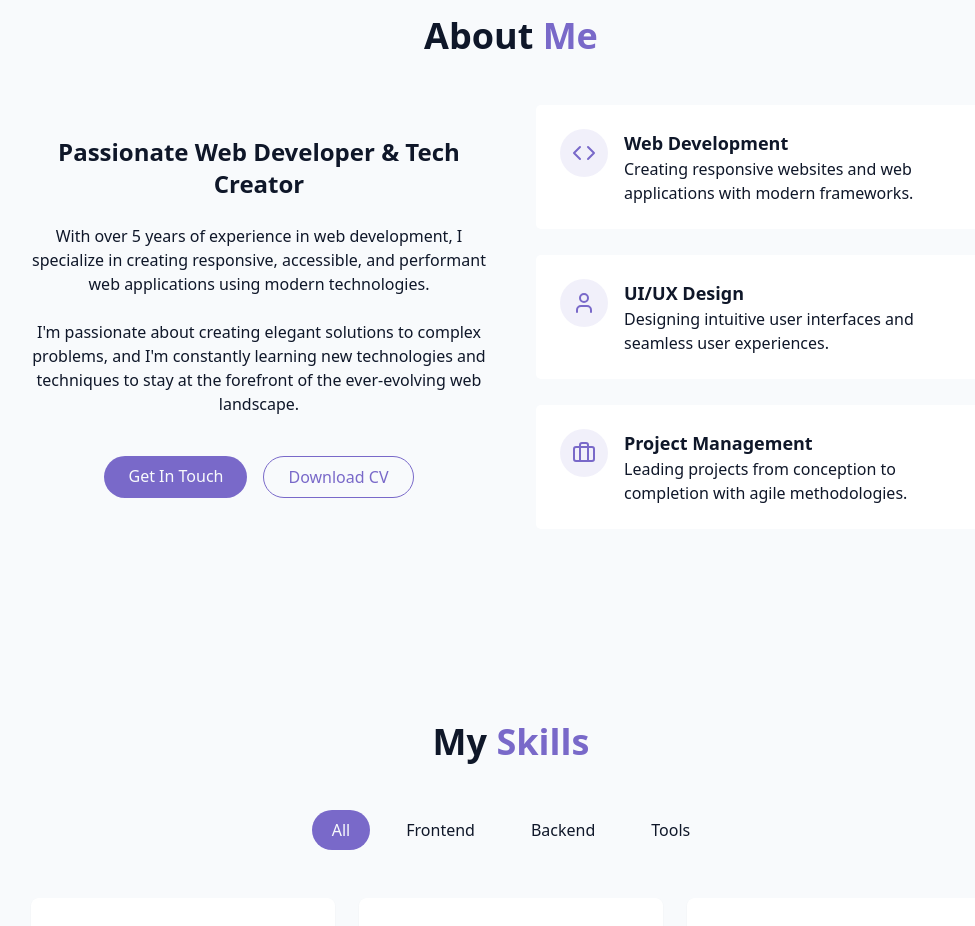
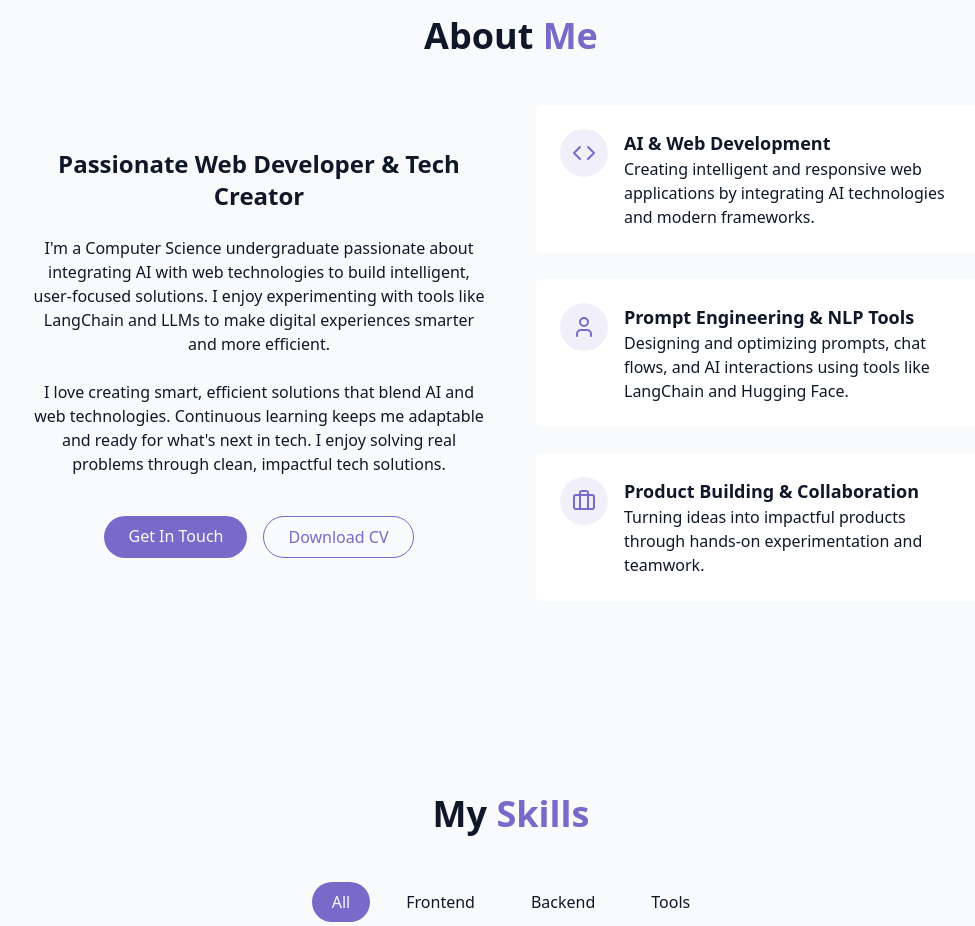
Before and after one commit to PriyanshuRanjan04/My-Portfolio, a React (Vite) app: page / in a window 1280 px wide. Shown: the part 880-1806 px from the top of the page, without its empty margins (129-1104 px from the left). Built offline with nearby package versions, Linux system fonts and the light colour scheme.

Commit message:
Updated website

```diff
--- a/src/components/AboutSection.jsx
+++ b/src/components/AboutSection.jsx
@@ -16,16 +16,15 @@ export const AboutSection = () => {
             </h3>
 
             <p className="text-muted-foreground">
-              With over 5 years of experience in web development, I specialize
-              in creating responsive, accessible, and performant web
-              applications using modern technologies.
+              I'm a Computer Science undergraduate passionate about integrating AI with web technologies to build
+              intelligent, user-focused solutions. I enjoy experimenting with tools like LangChain
+              and LLMs to make digital experiences smarter and more efficient.
             </p>
 
             <p className="text-muted-foreground">
-              I'm passionate about creating elegant solutions to complex
-              problems, and I'm constantly learning new technologies and
-              techniques to stay at the forefront of the ever-evolving web
-              landscape.
+              I love creating smart, efficient solutions that blend AI and web technologies.
+              Continuous learning keeps me adaptable and ready for what's next in tech.
+              I enjoy solving real problems through clean, impactful tech solutions.
             </p>
 
             <div className="flex flex-col sm:flex-row gap-4 pt-4 justify-center">
@@ -50,10 +49,10 @@ export const AboutSection = () => {
                   <Code className="h-6 w-6 text-primary" />
                 </div>
                 <div className="text-left">
-                  <h4 className="font-semibold text-lg"> Web Development</h4>
+                  <h4 className="font-semibold text-lg"> AI & Web Development</h4>
                   <p className="text-muted-foreground">
-                    Creating responsive websites and web applications with
-                    modern frameworks.
+                    Creating intelligent and responsive web applications by integrating
+                    AI technologies and modern frameworks.
                   </p>
                 </div>
               </div>
@@ -64,10 +63,10 @@ export const AboutSection = () => {
                   <User className="h-6 w-6 text-primary" />
                 </div>
                 <div className="text-left">
-                  <h4 className="font-semibold text-lg">UI/UX Design</h4>
+                  <h4 className="font-semibold text-lg">Prompt Engineering & NLP Tools</h4>
                   <p className="text-muted-foreground">
-                    Designing intuitive user interfaces and seamless user
-                    experiences.
+                    Designing and optimizing prompts, chat flows, and AI interactions
+                    using tools like LangChain and Hugging Face.
                   </p>
                 </div>
               </div>
@@ -79,10 +78,9 @@ export const AboutSection = () => {
                 </div>
 
                 <div className="text-left">
-                  <h4 className="font-semibold text-lg">Project Management</h4>
+                  <h4 className="font-semibold text-lg">Product Building & Collaboration</h4>
                   <p className="text-muted-foreground">
-                    Leading projects from conception to completion with agile
-                    methodologies.
+                    Turning ideas into impactful products through hands-on experimentation and teamwork.
                   </p>
                 </div>
               </div>
```
